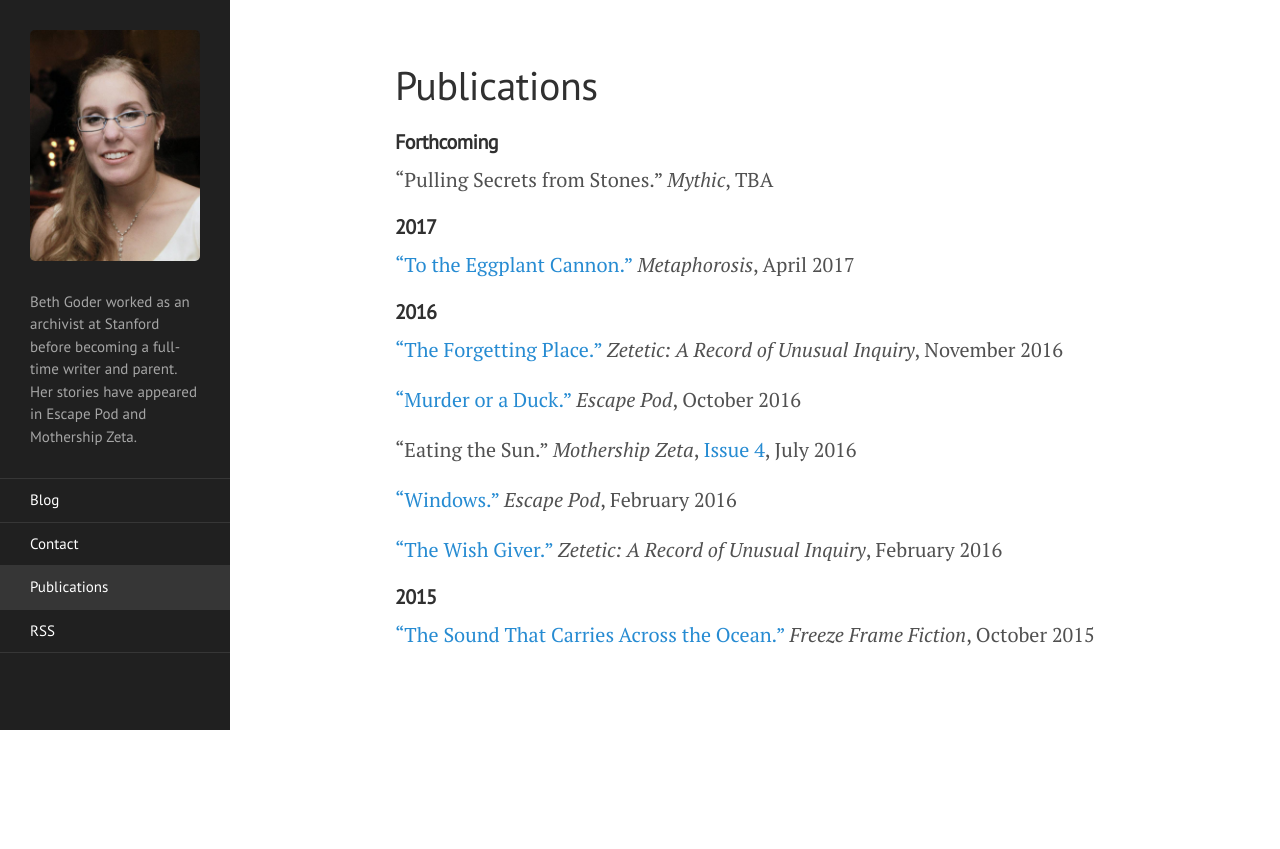
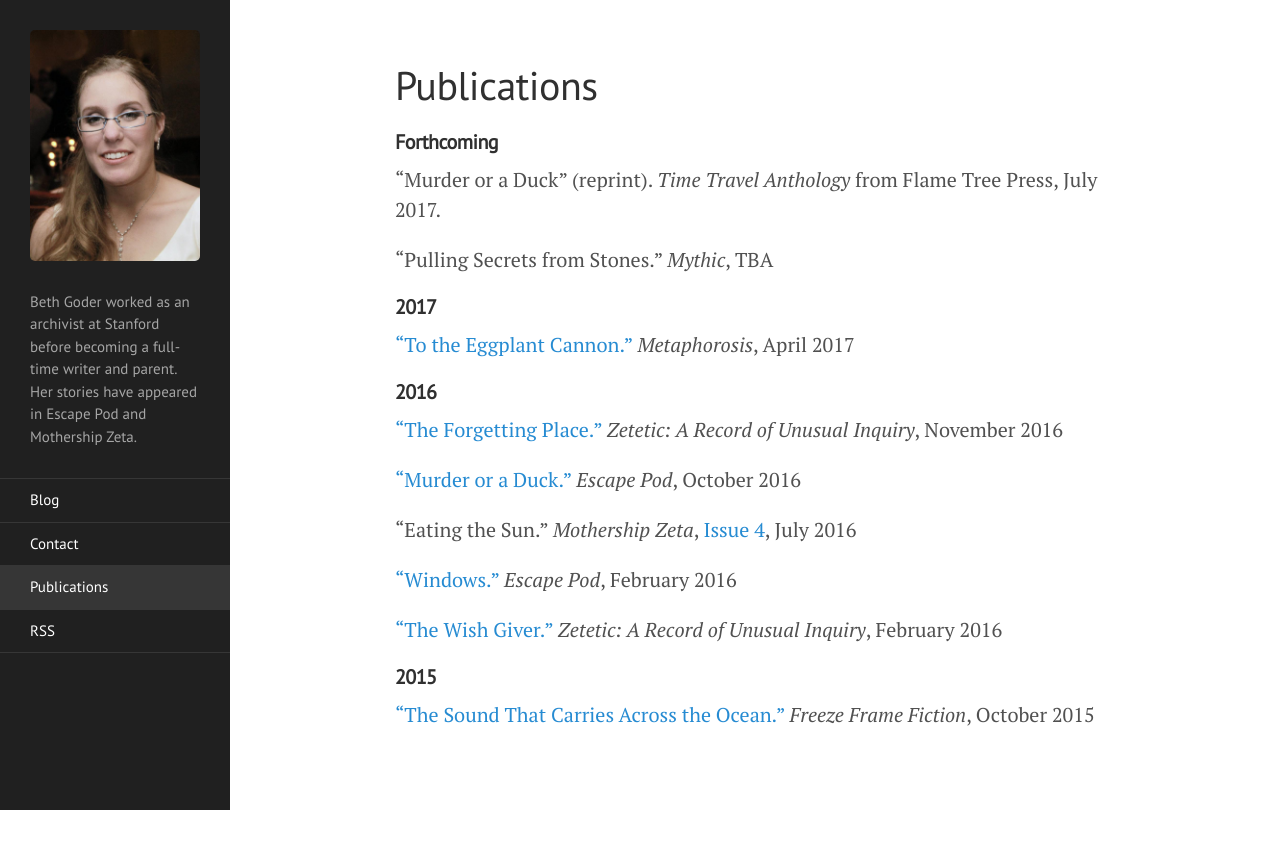
Before and after one commit to BethGoder/BethGoder.github.io, a Jekyll site: the page built from pubs.md, in a window 1280 px wide. Shown: the top 849 px of the page. Built offline with Jekyll 4.4.1, drawn with Linux system fonts in a browser that asks for light colours.

Commit message:
Update pubs.md

```diff
--- a/pubs.md
+++ b/pubs.md
@@ -6,6 +6,8 @@ permalink: /publications/
 
 
 #### __Forthcoming__
+
+"Murder or a Duck" (reprint). _Time Travel Anthology_  from Flame Tree Press, July 2017.
 
 "Pulling Secrets from Stones." _Mythic_, TBA
 
```
